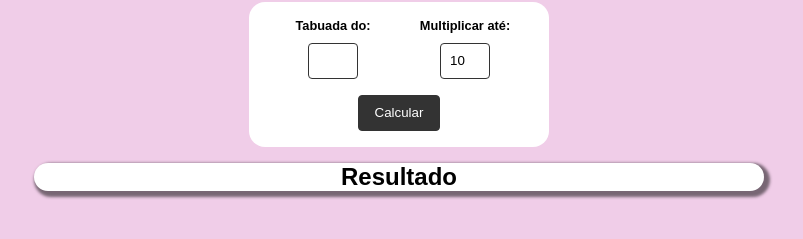
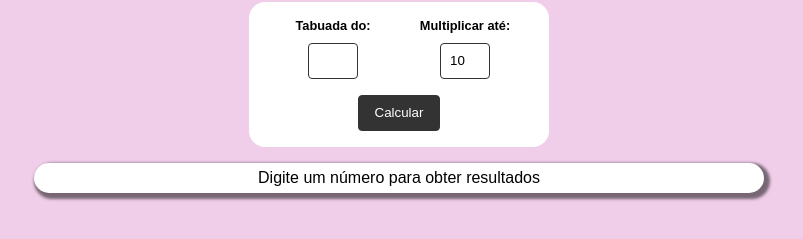
Before and after one commit to abraaorochapb/tabuadaJS, a plain HTML site: page index.html in a window 1280 px wide. Shown: the part 83-322 px from the top of the page, without its empty margins (241-1044 px from the left). Drawn offline with Linux system fonts and the light colour scheme.

Commit message:
Pequenas mudanças no HTML e CSS

```diff
--- a/estilos/main.css
+++ b/estilos/main.css
@@ -59,12 +59,13 @@
   padding: 10px;
 }
 
-.container-resultado{
+.resul{
   box-shadow: 3px 3px 3px 3px rgba(0, 0, 0, 0.5);
   background-color: #fff;
   width: 60%;
   margin: 0 auto;
   border-radius: 20px;
+  line-height: 30px;
 }
 @media (max-width: 600px) {
   .container-resultado{
--- a/index.html
+++ b/index.html
@@ -26,9 +26,9 @@
       <input type="submit" value="Calcular" class="submit-btn">
     </form>
 
-    <div class="container-resultado">
-      <h2>Resultado</h2>
-    </div>
+    <p class="resul">
+      Digite um número para obter resultados
+    </p>
 
   </main>
 </body>
```
